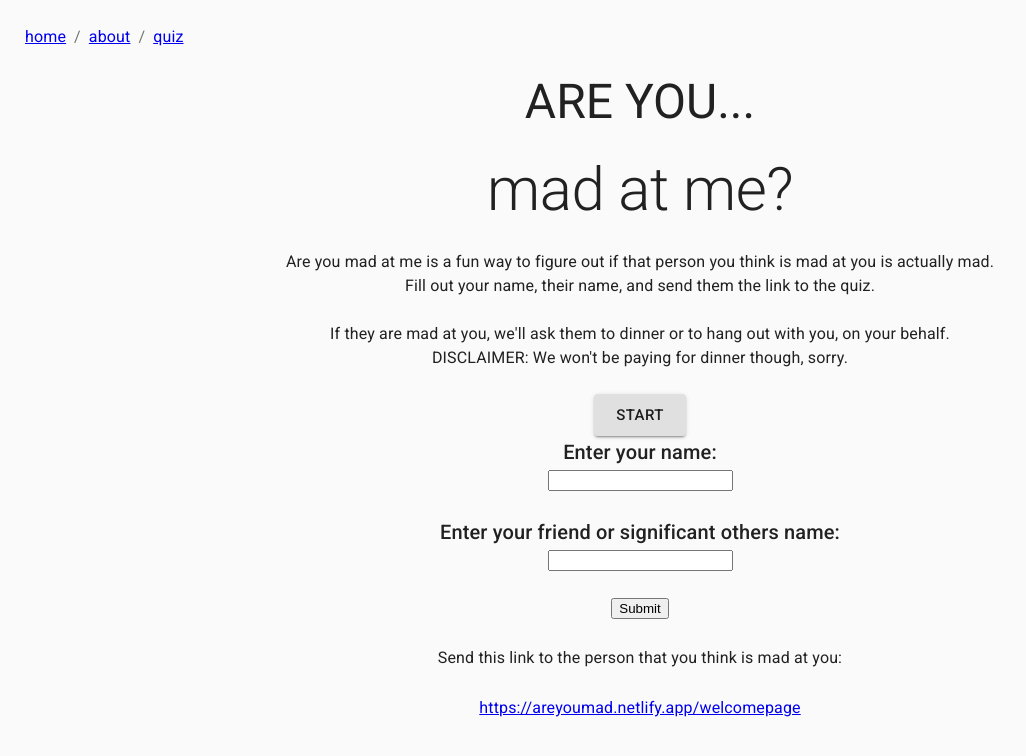
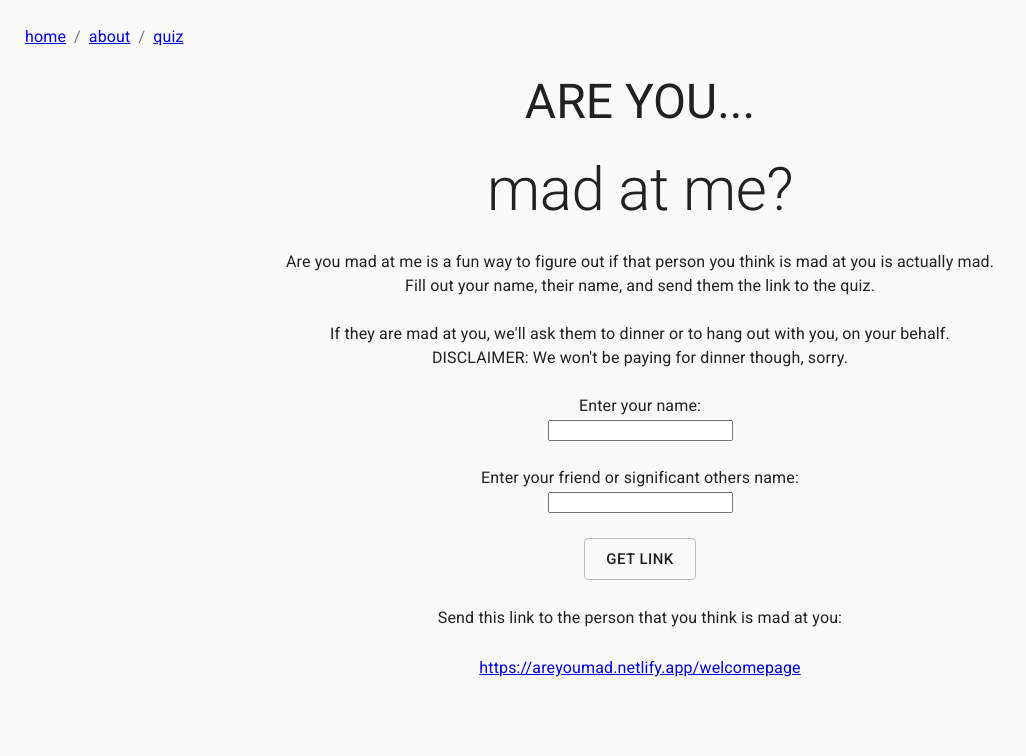
Before and after one commit to kristinhargrove/areyoumadatme, a React (Create React App) app: page / in a window 1280 px wide. Shown: the top 756 px of the page, without its empty margins (0-1026 px from the left). Built offline with nearby package versions, Linux system fonts and the light colour scheme.

Commit message:
styles main page

```diff
--- a/src/components/Main.js
+++ b/src/components/Main.js
@@ -32,7 +32,8 @@ class Main extends React.Component {
                         <br />
                         DISCLAIMER: We won't be paying for dinner though, sorry.
                     <br /><br />
-                    <Link to='/quiz'><Button variant="contained" size='large'>Start</Button></Link>
+                    {/* <Link to='/quiz'><Button variant="outlined" size='large'>Start</Button></Link>
+                    <br /><br /> */}
                     <NameForm />
                 </Typography>
             </Container>
--- a/src/components/NameForm.js
+++ b/src/components/NameForm.js
@@ -31,9 +31,7 @@ class NameForm extends React.Component {
     render() {
         return (
             <Container maxWidth='lg' align='center'>
-                <Typography variant="h6">
-                    Enter your name:
-                </Typography>
+                Enter your name: <br />
                 <input
                     type= 'text'
                     value={this.state.sendername}
@@ -42,7 +40,7 @@ class NameForm extends React.Component {
                     }}
                 />
                 <br /><br />
-                <Typography variant="h6">Enter your friend or significant others name:</Typography>
+                Enter your friend or significant others name: <br />
                 <input
                     type= 'text'
                     value={this.state.username}
@@ -51,10 +49,12 @@ class NameForm extends React.Component {
                     }}
                 />
                 <br /><br />
-                <input
-                    type='submit'
+                <Button
+                    variant="outlined"
+                    size="large"
                     onClick={this.generateLink}
-                />
+                >Get Link
+                </Button>
                 <br /><br />
                 <div>
                     <Typography variant="subtitle1">
```
Also changed, not shown: 1 other file (tests, documents, lock files or other folders).
